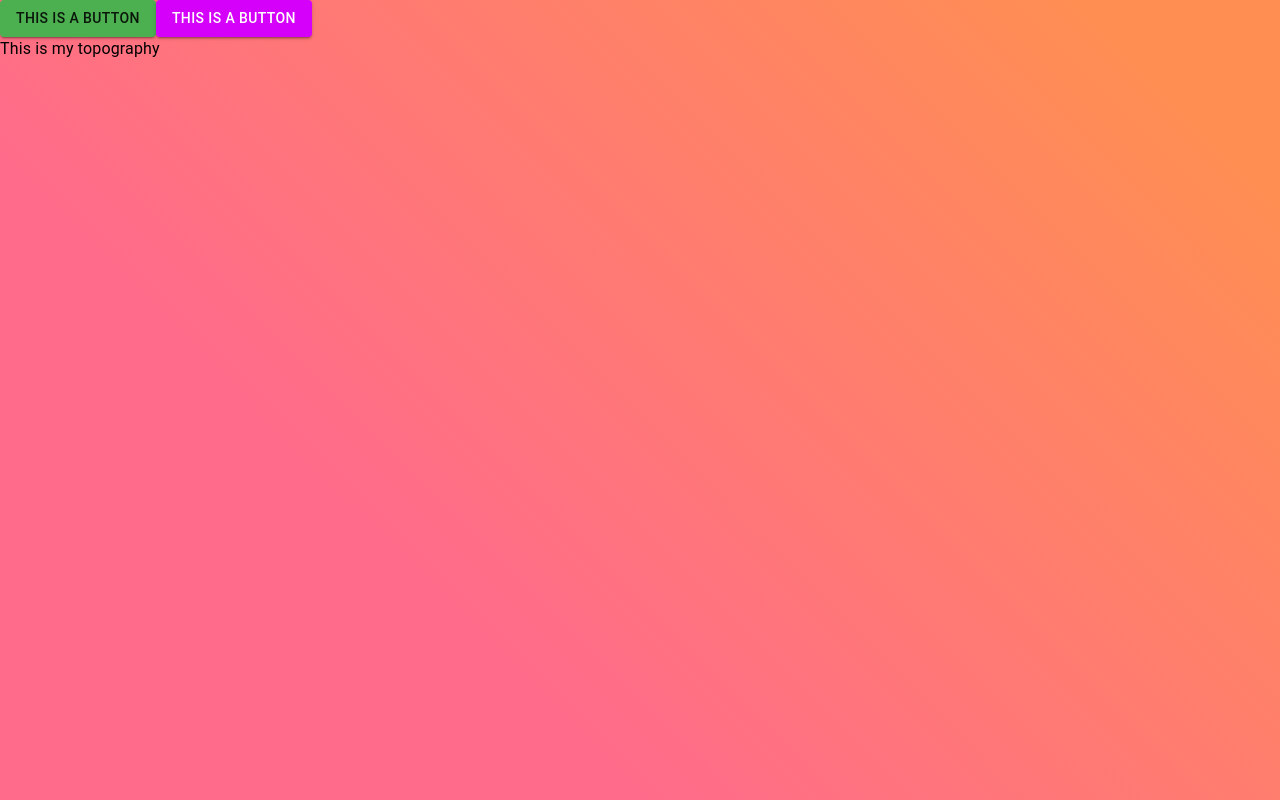
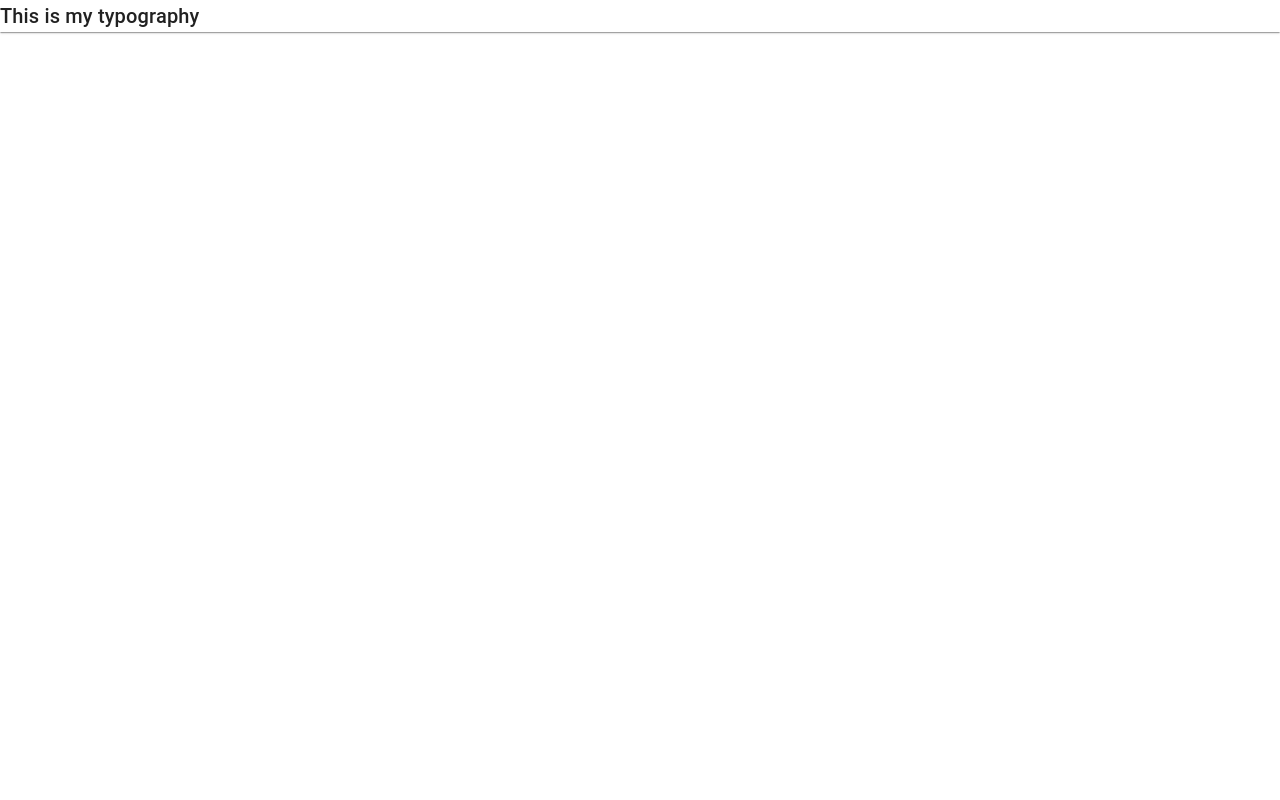
Before and after one commit to vpalex999/mui-112, a React app in the folder mui-kit/: page / in a window 1280 px wide. Built offline with nearby package versions, Linux system fonts and the light colour scheme.

Commit message:
app react-miu7:Paper

```diff
--- a/mui-kit/src/index.tsx
+++ b/mui-kit/src/index.tsx
@@ -1,7 +1,7 @@
 import { ThemeProvider } from '@material-ui/core';
 import React from 'react';
 import ReactDOM from 'react-dom';
-import App from './react-mui6/App';
+import App from './react-mui7/App';
 import theme from './theme';
 
 ReactDOM.render(
--- /dev/null
+++ b/mui-kit/src/react-mui7/App.tsx
@@ -0,0 +1,14 @@
+// React & MaterialUi #7: Paper
+
+import React from 'react';
+import { Paper, Typography } from '@material-ui/core';
+
+const App = () => {
+  return (
+    <Paper square>
+      <Typography variant='h6'>This is my typography</Typography>
+    </Paper>
+  );
+};
+
+export default App;
--- a/mui-kit/src/theme.ts
+++ b/mui-kit/src/theme.ts
@@ -3,6 +3,7 @@ import { green, purple } from '@material-ui/core/colors';
 
 const theme = createTheme({
   palette: {
+    // type: 'dark',
     primary: green,
     secondary: purple,
   },
```
